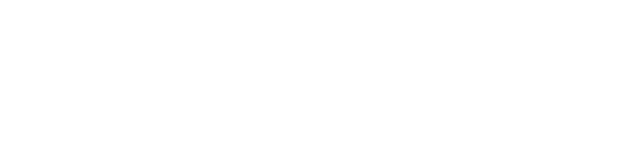
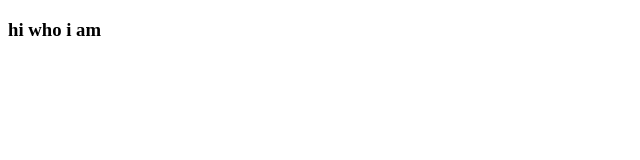
Before and after one commit to Lagbena/create-protfolio, a plain HTML site: page index.html in a window 1280 px wide. Shown: the whole page, without its empty margins (0-640 px from the left). Drawn offline with Linux system fonts and the light colour scheme.

Commit message:
who i am

```diff
--- a/index.html
+++ b/index.html
@@ -6,6 +6,6 @@
     <title>welcome</title>
 </head>
 <body>
-
+    <h3>hi who i am</h3>
 </body>
 </html>
```
